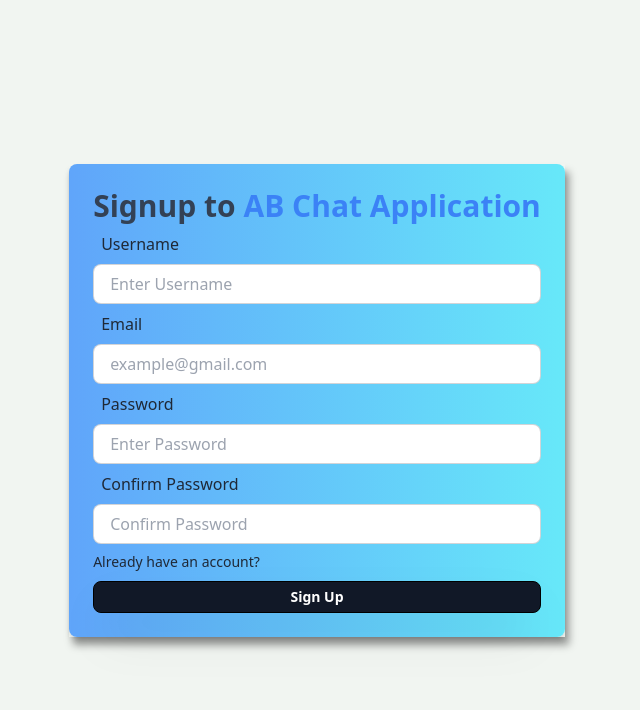
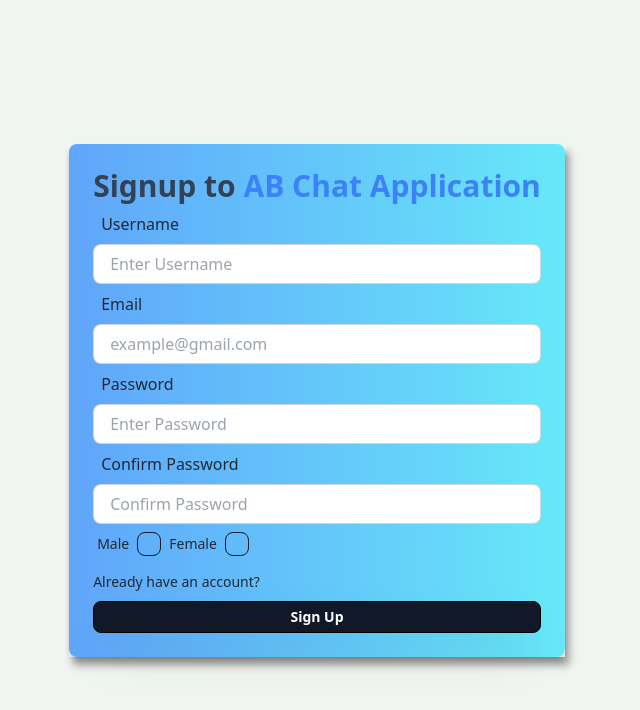
Before and after one commit to Biswas201/Real-Time-Chat-Application, a React (Vite) app in the folder Frontend/: page /signup in a window 1280 px wide. Shown: the top 710 px of the page, without its empty margins (323-963 px from the left). Built offline with nearby package versions, Linux system fonts and the light colour scheme.

Commit message:
third part design

```diff
--- /dev/null
+++ b/Frontend/src/component/GendercheckBox.jsx
@@ -0,0 +1,25 @@
+import React from 'react'
+
+const GendercheckBox = () => {
+  return (
+    <div className="flex">
+        <div className="form-control">
+            <label className="label gap-2 cursor-pointer">
+                <span className="label-text">Male</span>
+
+                <input type="checkbox" className="checkbox border-slate-900"/>
+            </label>
+        </div>
+
+        <div className="form-control">
+            <label className="label gap-2 cursor-pointer">
+                <span className="label-text">Female</span>
+
+                <input type="checkbox" className="checkbox border-slate-900"/>
+            </label>
+        </div>
+    </div>
+  )
+}
+
+export default GendercheckBox
--- a/Frontend/src/page/signup.jsx
+++ b/Frontend/src/page/signup.jsx
@@ -1,5 +1,6 @@
 import React from "react";
 import { Link } from "react-router-dom";
+import GendercheckBox from "../component/GendercheckBox";
 
 const Signup = () => {
   return (
@@ -67,10 +68,7 @@
               // }
             />
           </div>
-          {/* <GenderCheckbox
-            onCheckboxChange={handleCheckboxChange}
-            selectedGender={formData.gender}
-          /> */}
+          <GendercheckBox/>
 
           <Link
             to={"/login"}
```
